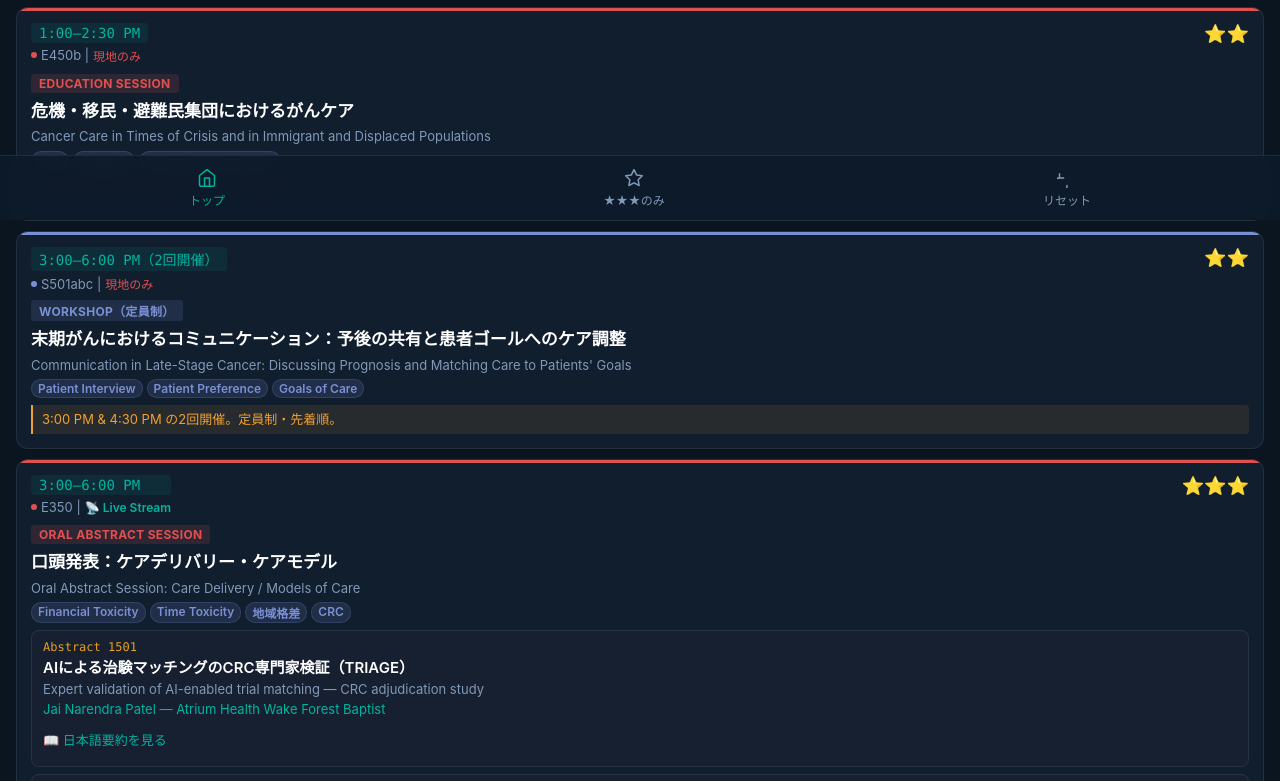
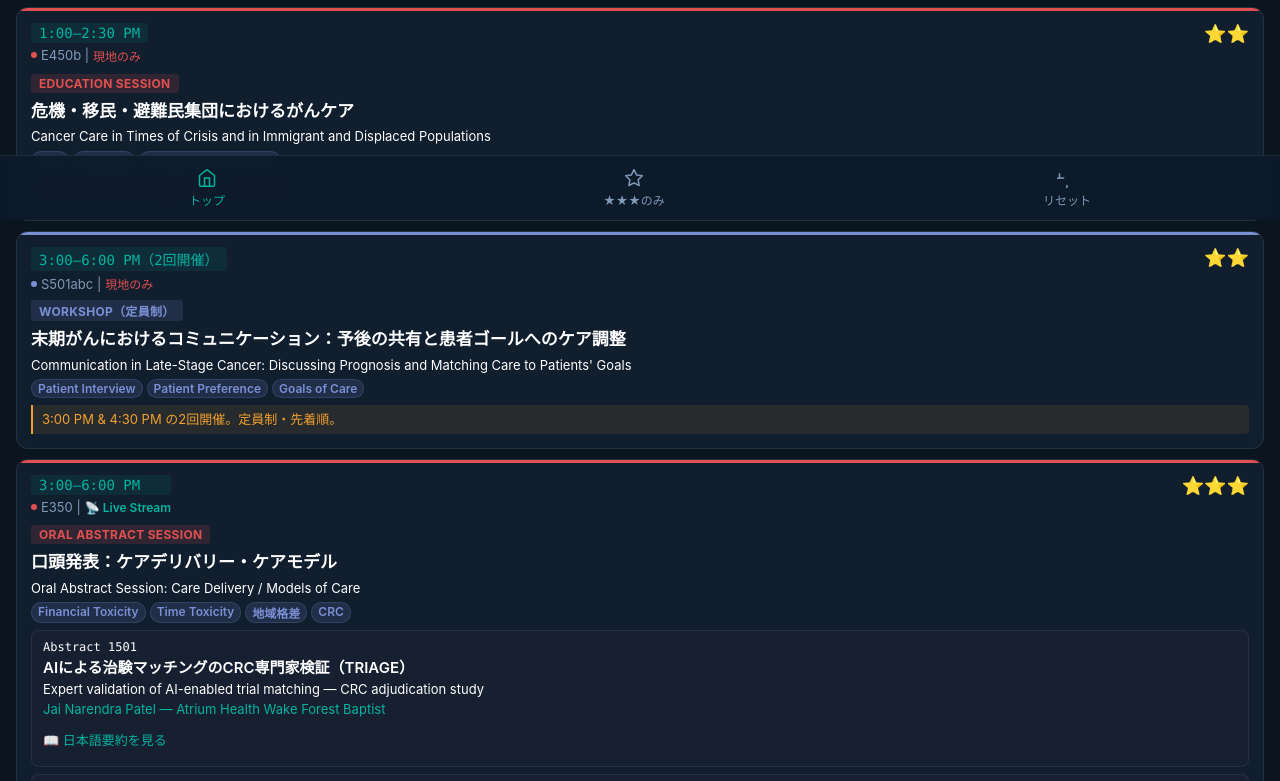
Before and after one commit to tokonyanko/asco2026-agenda, a plain HTML site: page index.html in a window 1280 px wide. Shown: the part 580-1361 px from the top of the page. Drawn offline with Linux system fonts and the light colour scheme.

Commit message:
Add files via upload

```diff
--- a/index.html
+++ b/index.html
@@ -84,7 +84,7 @@ body{padding-bottom:100px;}
 .pill{display:inline-block;font-size:12px;font-weight:700;padding:2px 8px;
   border-radius:3px;margin-bottom:6px;text-transform:uppercase;letter-spacing:.3px;}
 .tja{font-size:17px;font-weight:700;line-height:1.5;color:#fff;margin-bottom:3px;}
-.ten{font-size:13px;color:var(--mut);line-height:1.4;margin-bottom:5px;}
+.ten{font-size:13px;color:#fff;line-height:1.4;margin-bottom:5px;}
 .auth{font-size:13px;color:var(--teal);margin-bottom:5px;}
 .ktags{display:flex;gap:4px;flex-wrap:wrap;margin:4px 0;}
 .ktag{font-size:12px;font-weight:600;padding:1px 6px;border-radius:10px;
@@ -120,9 +120,9 @@ body{padding-bottom:100px;}
 /* sub-abstract inside session */
 .subabs{background:var(--sf2);border-radius:8px;padding:9px 11px;
   margin-top:7px;border:1px solid var(--border);}
-.sa-num{font-family:var(--mono);font-size:12px;color:var(--gold);margin-bottom:3px;}
+.sa-num{font-family:var(--mono);font-size:12px;color:#fff;margin-bottom:3px;}
 .sa-ja{font-size:15px;font-weight:600;color:#fff;line-height:1.4;margin-bottom:2px;}
-.sa-en{font-size:13px;color:var(--mut);line-height:1.4;margin-bottom:3px;}
+.sa-en{font-size:13px;color:#fff;line-height:1.4;margin-bottom:3px;}
 .sa-auth{font-size:13px;color:var(--teal);margin-bottom:4px;}
 /* sub-abstract toggle — also <button> */
 .sa-toggle-btn{font-size:13px;color:var(--teal);
@@ -138,12 +138,12 @@ body{padding-bottom:100px;}
 .pcard{background:var(--sf2);border-radius:var(--r);
   border:1px solid var(--border);overflow:hidden;}
 .pcbody{padding:12px 14px;}
-.pnum{font-family:var(--mono);font-size:13px;color:var(--gold);
+.pnum{font-family:var(--mono);font-size:13px;color:#fff;
   background:rgba(232,160,32,.1);border:1px solid rgba(232,160,32,.2);
   padding:1px 7px;border-radius:3px;display:inline-block;margin-bottom:5px;}
 .ptja{font-size:16px;font-weight:700;line-height:1.5;
   color:#fff;margin-bottom:3px;}
-.pten{font-size:13px;color:var(--mut);line-height:1.4;margin-bottom:4px;}
+.pten{font-size:13px;color:#fff;line-height:1.4;margin-bottom:4px;}
 .pauth{font-size:13px;color:var(--teal);margin-bottom:4px;}
 
 /* meeting card */
```
